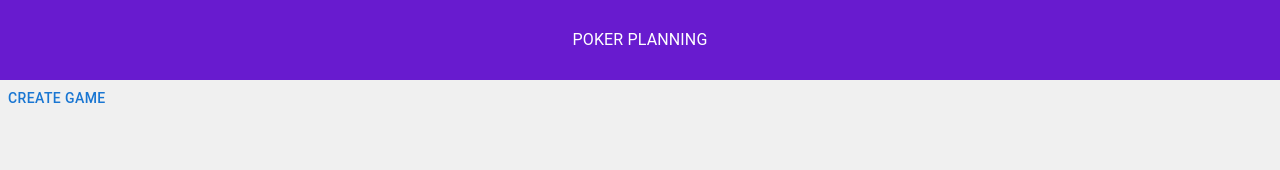
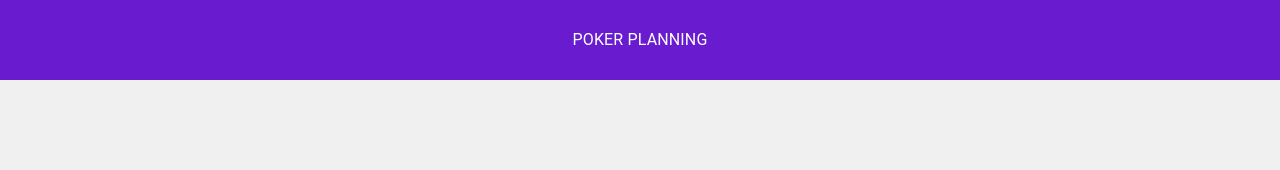
Before and after one commit to BARmonse/PokerPlanning, a React (Vite) app in the folder client/: page / in a window 1280 px wide. Shown: the top 170 px of the page. Built offline with nearby package versions, Linux system fonts and the light colour scheme.

Commit message:
Fixing some styles

```diff
--- a/client/src/components/Dashboard.tsx
+++ b/client/src/components/Dashboard.tsx
@@ -1,10 +1,14 @@
-import { Button } from '@mui/material';
-import Box from '@mui/material/Box';
+import { Container } from '@mui/material';
+import { makeStyles } from '@mui/styles';
 
 export const Dashboard = () => {
-  return (
-    <Box>
-      <Button>Create Game</Button>
-    </Box>
-  );
+  const classes = useStyles();
+  return <Container className={classes.dashboardContainer}></Container>;
 };
+
+const useStyles = makeStyles({
+  dashboardContainer: {
+    display: 'flex',
+    flex: '1 0 auto',
+  },
+});
--- a/client/src/components/Header.tsx
+++ b/client/src/components/Header.tsx
@@ -17,6 +17,7 @@ const useStyles = makeStyles({
     backgroundColor: Colors.NICE_PURPLE,
     display: 'flex',
     justifyContent: 'center',
+    flex: '0 0 auto',
   },
   headerTitle: {
     display: 'flex',
```
